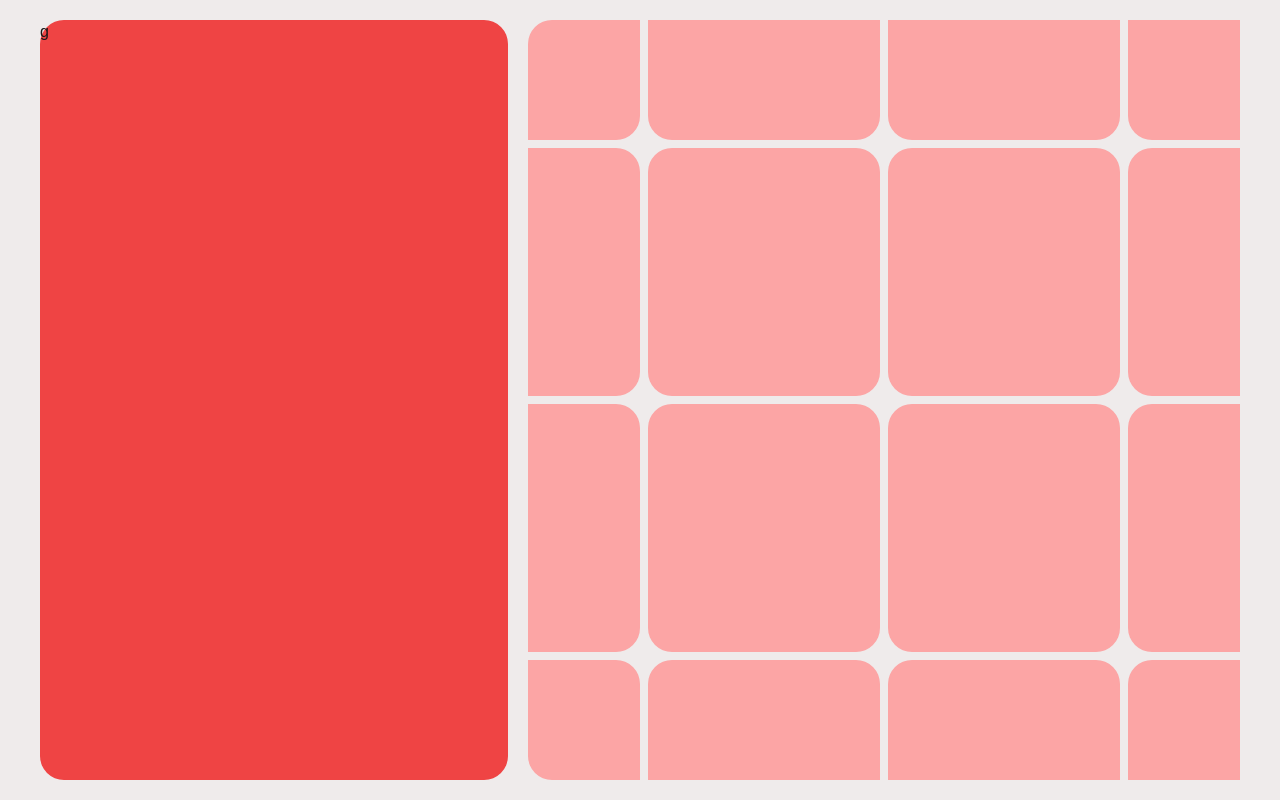
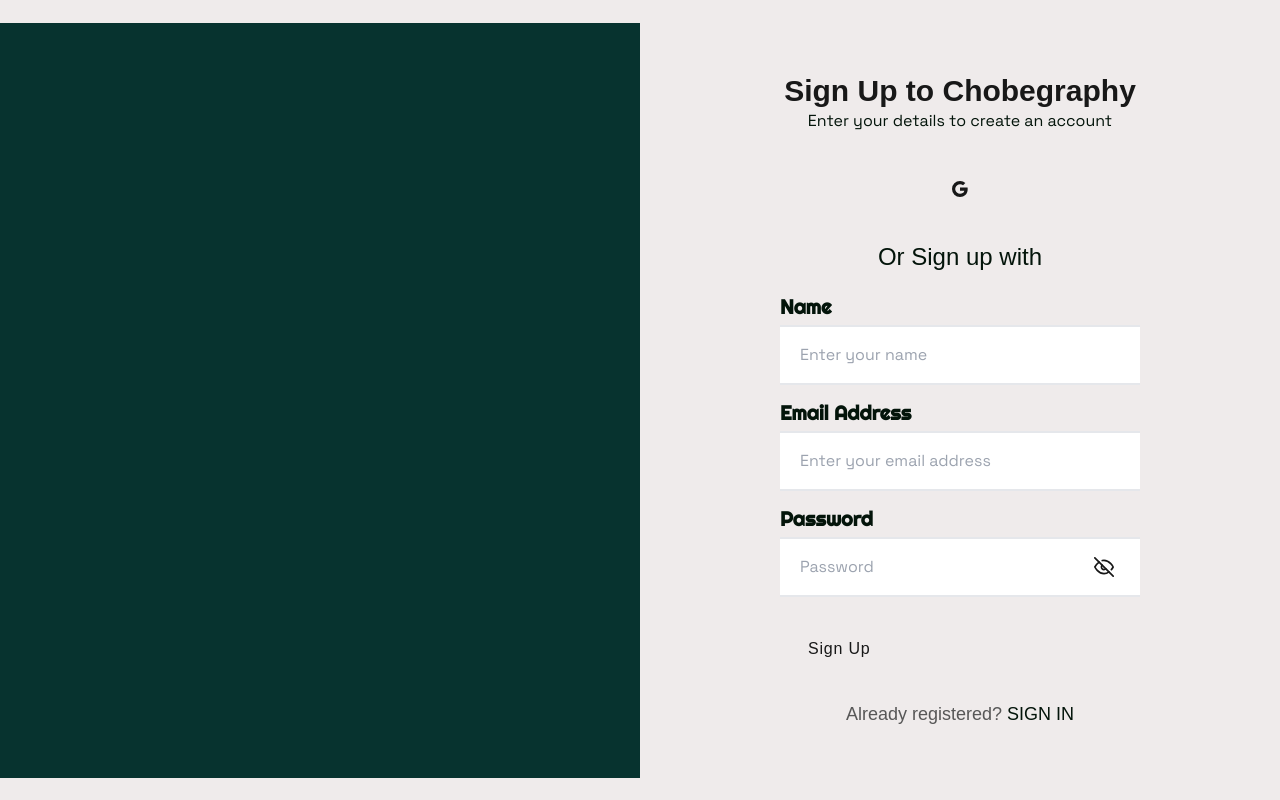
Before and after one commit to chobegraphy/chobegraphy-web, a Next.js app: page /SignUp in a window 1280 px wide. Built offline with nearby package versions, Linux system fonts and the light colour scheme; a web font is replaced by a local one.

Commit message:
signup form design added

```diff
--- a/package.json
+++ b/package.json
@@ -29,6 +29,7 @@
     "react": "^19",
     "react-dom": "^19",
     "react-fast-marquee": "^1.6.5",
+    "react-hook-form": "^7.54.2",
     "react-icons": "^5.4.0",
     "react-redux": "^9.2.0",
     "react-scroll-parallax": "^3.4.5",
--- a/src/app/(Home)/SignUp/page.tsx
+++ b/src/app/(Home)/SignUp/page.tsx
@@ -1,24 +1,25 @@
+"use client";
+
+import RegisterForm from "@/components/PageWise/SignUp/RegisterForm";
 const SignUpPage = () => {
   return (
-    <div className=" dark:bg-gradient-to-br from-black to-light-primary-color gap-5  min-h-screen grid grid-cols-5 px-10 max-md:px-5 py-5">
-      <div className="w-full h-full col-span-2 rounded-3xl bg-red-500">g</div>
-      <div className="w-full h-full rounded-s-3xl col-span-3  grid-cols-6 overflow-hidden grid-rows-6 grid gap-2">
-        <div className="w-full bg-red-300 h-full rounded-br-3xl"></div>
-        <div className="w-full bg-red-300 h-full col-span-2 rounded-b-3xl"></div>
-        <div className="w-full bg-red-300 h-full col-span-2 rounded-b-3xl"></div>
-        <div className="w-full bg-red-300 h-full  rounded-bl-3xl"></div>
-        <div className="w-full bg-red-300 h-full row-span-2 rounded-e-3xl"></div>
-        <div className="w-full bg-red-300 h-full col-span-2 row-span-2 rounded-3xl"></div>
-        <div className="w-full bg-red-300 h-full col-span-2 row-span-2 rounded-3xl"></div>
-        <div className="w-full bg-red-300 h-full  row-span-2 rounded-s-3xl"></div>
-        <div className="w-full bg-red-300 h-full row-span-2 rounded-e-3xl"></div>
-        <div className="w-full bg-red-300 h-full col-span-2 row-span-2 rounded-3xl"></div>
-        <div className="w-full bg-red-300 h-full col-span-2 row-span-2 rounded-3xl"></div>
-        <div className="w-full bg-red-300 h-full  row-span-2 rounded-s-3xl"></div>
-        <div className="w-full bg-red-300 h-full rounded-tr-3xl"></div>
-        <div className="w-full bg-red-300 h-full col-span-2 rounded-t-3xl"></div>
-        <div className="w-full bg-red-300 h-full col-span-2 rounded-t-3xl"></div>
-        <div className="w-full bg-red-300 h-full  rounded-tl-3xl"></div>
+    <div>
+      <div className="  min-h-screen dark:bg-gradient-to-br from-black to-light-primary-color h-full flex justify-center items-center">
+        <div className=" w-full h-full   p-0 gap-0 grid lg:grid-cols-2">
+          <div className="hidden bg-[#07332F]  lg:flex items-center">
+            <div className="w-full flex justify-center  ">
+              {/* <img className="lg:hidden" src={animationsm} alt="" />
+              <img
+                className="w-9/12 mx-auto  lg:block hidden"
+                src={animationlg}
+                alt=""
+              /> */}
+            </div>
+          </div>
+
+          {/* Register Form */}
+          <RegisterForm />
+        </div>
       </div>
     </div>
   );
--- /dev/null
+++ b/src/components/PageWise/SignUp/RegisterForm.tsx
@@ -0,0 +1,164 @@
+import Link from "next/link";
+import { useState } from "react";
+import { useForm } from "react-hook-form";
+import { BsGoogle } from "react-icons/bs";
+import { FiEye, FiEyeOff } from "react-icons/fi";
+import "./SignUp.css";
+const RegisterForm = () => {
+  const [buttonLoading, setbuttonLoading] = useState(false);
+  const [gbuttonLoading, setGbuttonLoadin] = useState(false);
+  const [showPass, setShowpass] = useState(false);
+
+  const {
+    register,
+    handleSubmit,
+    watch,
+    formState: { errors },
+  } = useForm();
+
+  const onSubmit = (data: any) => {
+    setbuttonLoading(true);
+  };
+  // DONE:GOOGLE LOGIN::>
+  const handleGoogleLogin = () => {};
+  return (
+    <div>
+      <div className="flex flex-shrink-0 w-full justify-center   py-5">
+        <form
+          onSubmit={handleSubmit(onSubmit)}
+          className="lg:w-[420px] mx-[10px] p-[30px] lg:mx-auto border-none"
+        >
+          <h1 className="text-center font-KaushanScript font-bold dark:text-dark-primary-color  text-3xl">
+            Sign Up to <span className=" ">Chobegraphy</span>
+          </h1>
+          <p className="font-Space text-center text-light-primary-color dark:text-dark-primary-color/70 mb-8">
+            Enter your details to create an account
+          </p>
+          <section>
+            <div className="form-control flex justify-center mt-0">
+              {gbuttonLoading === true ? (
+                <div>
+                  <button className="btn btn-primary bg-[#F7A582] border-none text-white font-VarelaRound hover:bg-[#07332F] tracking-wider rounded-xl h-[66px]">
+                    <div className="loader">
+                      <div className="circle"></div>
+                      <div className="circle"></div>
+                      <div className="circle"></div>
+                      <div className="circle"></div>
+                    </div>
+                    loading
+                  </button>
+                </div>
+              ) : (
+                <div>
+                  <button
+                    type="button"
+                    onClick={handleGoogleLogin}
+                    className="btn btn-primary dark:text-light-primary-color dark:bg-dark-primary-color border-none dark:hover:text-white font-VarelaRound dark:hover:bg-light-secondary-color tracking-wider rounded-xl py-4 px-7"
+                  >
+                    <BsGoogle /> <span className="mt-1"></span>
+                  </button>
+                </div>
+              )}
+            </div>
+            <div className="mt-7 gap-x-5 items-center justify-center flex mb-5">
+              <div className="divider  text-2xl  text-light-primary-color dark:text-dark-primary-color/90">
+                Or Sign up with
+              </div>
+            </div>
+          </section>
+          <div className="form-control flex flex-col">
+            <label htmlFor="name" className="label ">
+              <span className="text-xl text-light-primary-color dark:text-dark-primary-color font-Righteous font-bold">
+                Name
+              </span>
+            </label>
+            <input
+              id="name"
+              type="text"
+              {...register("name")}
+              placeholder="Enter your name"
+              className="input mt-1 w-full  border-x-0 px-5 border-y-2 outline-none text-light-primary-color dark:text-dark-primary-color font-Space py-4"
+              required
+            />
+          </div>
+          <div className="form-control mt-3.5 flex flex-col">
+            <label htmlFor="email" className="label ">
+              <span className="text-xl text-light-primary-color dark:text-dark-primary-color font-Righteous font-bold">
+                Email Address
+              </span>
+            </label>
+            <input
+              type="email"
+              {...register("email")}
+              placeholder="Enter your email address"
+              className="input w-full mt-1 border-x-0 px-5 border-y-2 outline-none text-light-primary-color dark:text-dark-primary-color font-Space py-4"
+              required
+            />
+          </div>
+          <div className="form-control mt-3.5">
+            <label htmlFor="password" className="label ">
+              <span className="text-xl text-light-primary-color dark:text-dark-primary-color font-Righteous font-bold">
+                Password
+              </span>
+            </label>
+            <div className="relative h-full mt-1">
+              <input
+                type={`${showPass === true ? "text" : "password"}`}
+                {...register("password")}
+                placeholder="Password"
+                className="input w-full  border-x-0 px-5 border-y-2 outline-none text-light-primary-color dark:text-dark-primary-color font-Space py-4"
+                required
+              />
+              <button
+                onClick={() => setShowpass(!showPass)}
+                type="button"
+                className="absolute   px-4 py-4 rounded-lg lg:right-[10px] right-1 transform duration-300 top-0 bottom-0"
+              >
+                {showPass === false ? (
+                  <FiEyeOff className="text-xl dark:text-dark-primary-color transform duration-300 font-bold" />
+                ) : (
+                  <FiEye className="text-xl dark:text-dark-primary-color transform duration-300 font-bold" />
+                )}
+              </button>
+            </div>
+          </div>
+          <div className="form-control mt-6">
+            {buttonLoading === true ? (
+              <div>
+                <button className="btn btn-primary dark:text-light-primary-color dark:bg-dark-primary-color border-none flex flex-row-reverse items-center gap-x-2  tracking-wider rounded-xl py-4 px-7">
+                  <div className="loader">
+                    <div className="circle"></div>
+                    <div className="circle"></div>
+                    <div className="circle"></div>
+                    <div className="circle"></div>
+                  </div>
+                  <div className="mt-0.5">loading</div>
+                </button>
+              </div>
+            ) : (
+              <div>
+                <button className="btn btn-primary dark:text-light-primary-color dark:bg-dark-primary-color border-none dark:hover:text-white font-VarelaRound dark:hover:bg-light-secondary-color tracking-wider rounded-xl py-4 px-7">
+                  Sign Up
+                </button>
+              </div>
+            )}
+          </div>
+
+          <div className="form-control mt-6 max-lg:mt-10 text-center lg:text-[18px] font-VarelaRound  dark:text-dark-primary-color/70 text-light-secondary-color">
+            <h1>
+              Already registered?{" "}
+              <Link
+                href="/Login"
+                className="dark:text-dark-primary-color text-light-primary-color"
+              >
+                SIGN IN
+              </Link>
+            </h1>
+          </div>
+        </form>
+      </div>
+    </div>
+  );
+};
+
+export default RegisterForm;
--- /dev/null
+++ b/src/components/PageWise/SignUp/SignUp.css
@@ -0,0 +1,67 @@
+/* From Uiverse.io by AbanoubMagdy1 */
+.loader {
+  --dim: 1rem;
+  width: var(--dim);
+  height: var(--dim);
+  position: relative;
+  animation: spin988 2s linear infinite;
+}
+
+.loader .circle {
+  --color: white;
+  --dim: 0.4rem;
+  width: var(--dim);
+  height: var(--dim);
+  background-color: var(--color);
+  border-radius: 45%;
+  position: absolute;
+}
+.dark .circle {
+  --color: #0e0707;
+}
+
+.loader .circle:nth-child(1) {
+  top: 0;
+  left: 0;
+}
+
+.loader .circle:nth-child(2) {
+  top: 0;
+  right: 0;
+}
+
+.loader .circle:nth-child(3) {
+  bottom: 0;
+  left: 0;
+}
+
+.loader .circle:nth-child(4) {
+  bottom: 0;
+  right: 0;
+}
+
+@keyframes spin988 {
+  0% {
+    transform: scale(1) rotate(0);
+  }
+
+  20%,
+  25% {
+    transform: scale(1.3) rotate(90deg);
+  }
+
+  45%,
+  50% {
+    transform: scale(1) rotate(180deg);
+  }
+
+  70%,
+  75% {
+    transform: scale(1.3) rotate(270deg);
+  }
+
+  95%,
+  100% {
+    transform: scale(1) rotate(360deg);
+  }
+}
```
Also changed, not shown: 1 other file (tests, documents, lock files or other folders).
